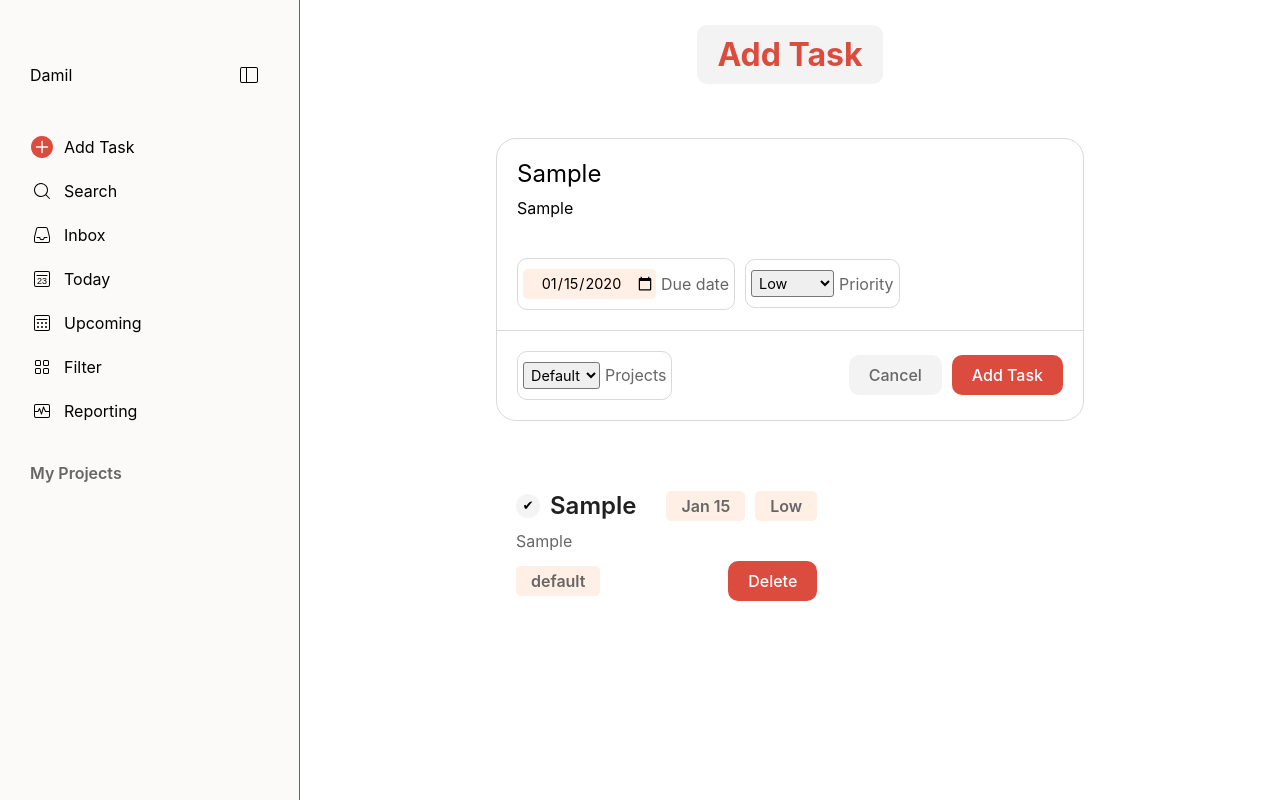
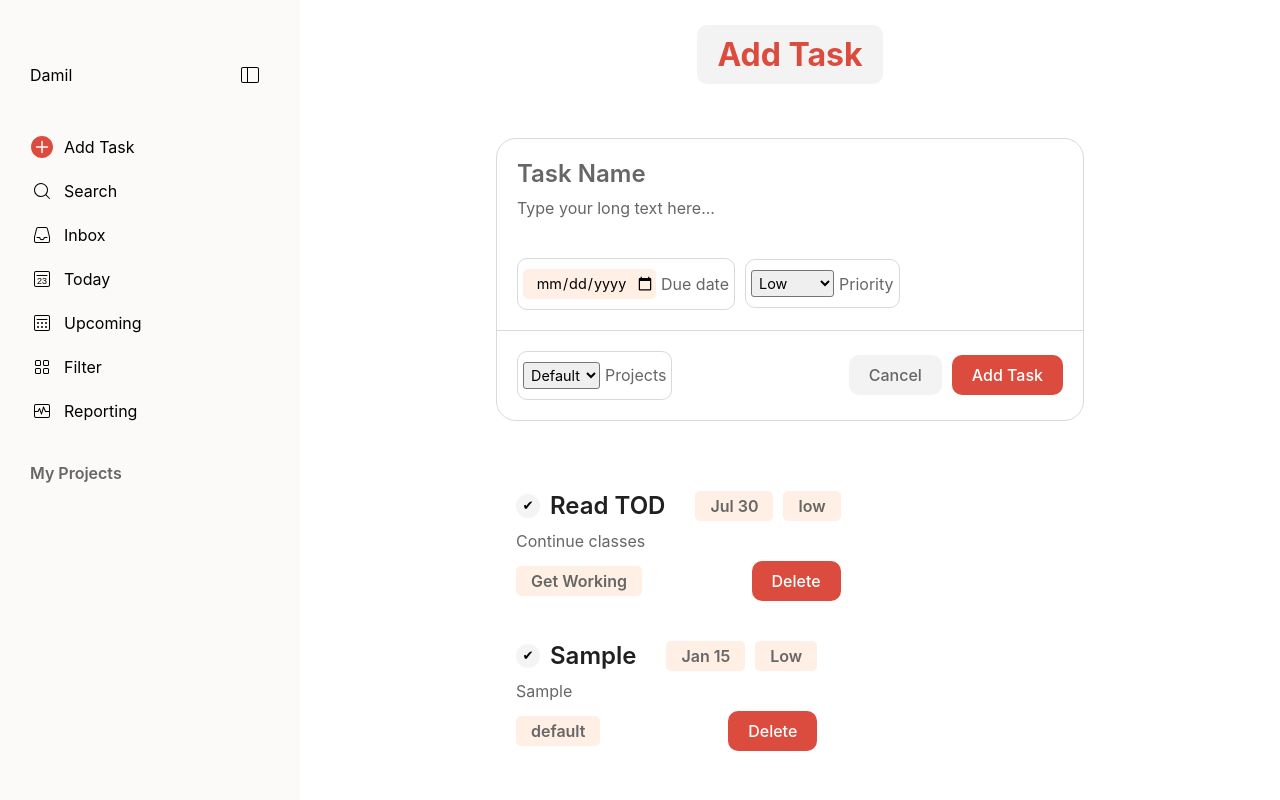
Before and after one commit to damil-adeniyi/todo-list, a website built with webpack: page src/template.html in a window 1280 px wide. Both pictures are taken after typing "Sample", "Sample", "2020-01-15" into the empty fields and a click on the button "Add Task". Shown: the top 800 px of the page. Built offline with nearby package versions, Linux system fonts and the light colour scheme.

Commit message:
change script format to work with classes remove right border of sidebar change tasks style class name to taskCard

```diff
--- a/src/index.js
+++ b/src/index.js
@@ -1,43 +1,5 @@
 import "./styles.css";
 import { format, compareAsc } from "date-fns";
-
-class Project {
-    static numProjects = 0;
-
-    constructor(name='default') {
-        this.name = name;
-        this.status = 'pending';
-        this.tasks = {};
-        Project.numProjects++
-    }
-
-    addTask(task) {
-      this.tasks[task.title] = Task;
-    }
-}
-
-class Task {
-    constructor(title = 'Get a task done',
-                desc = 'Watch Netflix',
-                dueDate = new Date().toLocaleDateString(),
-                priority = 'low') {
-            this.title = title;
-            this.desc = desc;
-            this.dueDate = dueDate;
-            this.priority = priority;
-
-    }
-}
-
-const project = new Project();
-project.name = 'Get Working'
-const task = new Task();
-const task1 = new Task('Read TOD', 'Continue classes', format(new Date(2026, 6, 30), 'LLL d'), 'low');
-const task2 = new Task('Read Freecodecamp', 'Continue OOP', format('07/02/2026', 'LLL d'), 'high');
-
-project.addTask(task1)
-project.addTask(task2)
-// console.log(project);
 
 const togglebtn = document.querySelector(".toggleBtn")
 const sidebar = document.querySelector(".sidebar")
@@ -48,59 +10,224 @@ const taskDesc = document.querySelector("#task-desc")
 const dueDate = document.querySelector("#due-date")
 const priority = document.querySelector("#priority")
 const projectName = document.querySelector("#projects-dropdown")
+const taskForm = document.querySelector("form")
+
+class Project {
+    static numProjects = 0;
+
+    constructor(name='default') {
+        this.name = name;
+        this.status = 'pending';
+        // this.project = {};
+        this.project = [];
+        Project.numProjects++
+    }
+
+    addTask(task) {
+    //   this.project[task.title] = task;
+        this.project.push(task);
+    }
+}
+
+class Task {
+    constructor(title = 'Have Fun!',
+                desc = 'Watch Netflix',
+                dueDate = format(new Date(), 'LLL d'),
+                priority = 'low',
+                projectNa) {
+            this.title = title;
+            this.desc = desc;
+            this.dueDate = dueDate;
+            this.priority = priority;
+            this.projectNa = projectNa;
+
+    }
+}
+
+const project = new Project();
+project.name = 'Get Working'
+const task = new Task();
+const task1 = new Task('Read TOD', 'Continue classes', format(new Date(2026, 6, 30), 'LLL d'), 'low', 'Get Working');
+const task2 = new Task('Read Freecodecamp', 'Continue DOM', format('07/02/2026', 'LLL d'), 'high', 'Get Working');
+
+// project.addTask(task)
+project.addTask(task1)
+// project.addTask(task2)
+// console.log(project);
+// console.log(task);
+// console.log(task1);
 
 
-addTaskBtn.addEventListener('click', function (e) {
-    e.preventDefault()
+function addTaskToProject(title, desc, duedate, priorityD, projectNa) {
+    // const project = new Project();
+    const task = new Task(title, desc, duedate, priorityD, projectNa)
+    let add = project.addTask(task)
+    console.log(project);
 
-    // task cont
-    let tasks = document.createElement("div")
-    // if(taskTitle.value === "") {
-    //     alert('Enter a Title')
-    // }
+}
 
 
-    tasks.innerHTML = `<div>
+function displayTask() {
+    taskCont.innerHTML = '';
+    const projectCont = project.project;
+    console.log(projectCont);
+    projectCont.forEach(
+        (task) => {
+            //  task cont
+                const taskCard = document.createElement("div")
+                 taskCard.classList.add('taskCard')
+            //task
+                taskCard.innerHTML = `<div>
                                 <div class="col">
                                     <div class="featCont">
                                      <div class="titlecont">
                                     <button class="checkTask">✔</button>
-                                    <h2 class="newTaskTitle">${taskTitle.value}</h2>
+                                    <h2 class="newTaskTitle">${task.title}</h2>
                                     </div>
 
                                 <div class="propCont">
-                                    <h3 class="newTaskDueDate">${format((dueDate.value), 'LLL d')}</h3>
-                                    <h3 class="newTaskPriority">${priority.value}</h3>
+                                    <h3 class="newTaskDueDate">${format((task.dueDate), 'LLL d')}</h3>
+                                    <h3 class="newTaskPriority">${task.priority}</h3>
 
                                 </div>
 
                                     </div>
-                                    <p class="newTaskDesc">${taskDesc.value}</p>
+                                    <p class="newTaskDesc">${task.desc}</p>
                                     <div class="col-foot">
-                                    <h3 class="newprojectName">${projectName.value}</h3>
-                                    <button type="submit" class="delete-btn">Delete</button>
+                                    <h3 class="newprojectName">${task.projectNa}</h3>
+                                    <button class="delete-btn">Delete</button>
                                     </div>
                                 </div>
 
                             </div>`
 
-    tasks.classList.add('tasks')
-    taskCont.appendChild(tasks)
+
+            //check the task
+            const checkTask = taskCard.querySelector('.checkTask');
+            const newTaskTitle = taskCard.querySelector('.newTaskTitle');
+            const newTaskDesc = taskCard.querySelector('.newTaskDesc');
+            checkTask.addEventListener('click', function() {
+                console.log('check');
+                newTaskTitle.classList.toggle('strike');
+                newTaskDesc.classList.toggle('strike');
+            })
+
+            //delete task
+            const deleteBtn = taskCard.querySelector('.delete-btn');
+            deleteBtn.addEventListener('click', function(e) {
+                console.log('delete');
+
+                const target = e.target;
+                target.parentElement.parentElement.parentElement.parentElement.remove();
+
+            })
 
 
-    let checkTask = document.querySelector('.checkTask');
-    let newTaskTitle = document.querySelector('.newTaskTitle');
-    let newTaskDesc = document.querySelector('.newTaskDesc');
-    checkTask.addEventListener('click', function(e) {
-        newTaskTitle.classList.toggle('strike');
-        newTaskDesc.classList.toggle('strike');
-    })
+            taskCont.appendChild(taskCard);
+        }
+    )
 
-    let deleteBtn = document.querySelector('.delete-btn');
-    deleteBtn.addEventListener('click', function(e) {
-        let target = e.target;
-        target.parentElement.parentElement.parentElement.parentElement.remove();
+}
 
-    })
+displayTask()
 
+taskForm.addEventListener('submit', function(e) {
+    e.preventDefault();
+
+    const title = taskTitle.value;
+    const desc = taskDesc.value;
+    const duedate = dueDate.value;
+    const priorityN = priority.value;
+    const projectNa = projectName.value;
+
+    addTaskToProject(title, desc, duedate, priorityN, projectNa);
+
+    displayTask()
+
+    taskForm.reset();
 });
+
+console.log(project);
+
+
+
+// addTaskBtn.addEventListener('click', function (e) {
+//     e.preventDefault()
+
+//     // task cont
+//     let tasks = document.createElement("div")
+//         tasks.classList.add('tasks')
+//     //task
+//     tasks.innerHTML = `<div>
+//                                 <div class="col">
+//                                     <div class="featCont">
+//                                      <div class="titlecont">
+//                                     <button class="checkTask">✔</button>
+//                                     <h2 class="newTaskTitle">${taskTitle.value}</h2>
+//                                     </div>
+
+//                                 <div class="propCont">
+//                                     <h3 class="newTaskDueDate">${format((dueDate.value), 'LLL d')}</h3>
+//                                     <h3 class="newTaskPriority">${priority.value}</h3>
+
+//                                 </div>
+
+//                                     </div>
+//                                     <p class="newTaskDesc">${taskDesc.value}</p>
+//                                     <div class="col-foot">
+//                                     <h3 class="newprojectName">${projectName.value}</h3>
+//                                     <button class="delete-btn">Delete</button>
+//                                     </div>
+//                                 </div>
+
+//                             </div>`
+
+//
+//     taskCont.appendChild(tasks);
+
+//     // if(taskTitle.value === "" || taskDesc.value === "") {
+//     //     alert('Please Enter a Task Name and Title.')
+//     // }if(dueDate.value === "" || priority.value === "") {
+//     //     alert('Please Enter a duedate or priority .')
+//     // } if(taskTitle.value !== "" && taskDesc.value !== "" && dueDate.value !== "" && priority.value !== "") {
+//     //     taskCont.appendChild(tasks);
+//     // }
+
+//     // else {
+//     //     taskCont.appendChild(tasks);
+//     // };
+
+
+
+//     //check the task
+//     let checkTask = document.querySelector('.checkTask');
+//     let newTaskTitle = document.querySelector('.newTaskTitle');
+//     let newTaskDesc = document.querySelector('.newTaskDesc');
+//     checkTask.addEventListener('click', function() {
+//         console.log('check');
+//         newTaskTitle.classList.toggle('strike');
+//         newTaskDesc.classList.toggle('strike');
+//     })
+
+//     //delete task
+//     let deleteBtn = document.querySelector('.delete-btn');
+//     deleteBtn.addEventListener('click', function(e) {
+//         console.log('delete');
+
+//         let target = e.target;
+//         target.parentElement.parentElement.parentElement.parentElement.remove();
+
+//     })
+
+//     //Clear the fields
+//     clearFields();
+
+// });
+
+
+// function clearFields () {
+//     taskTitle.value = "";
+//     taskDesc.value = "";
+//     priority.value = "Low";
+//     dueDate.value = "";
+// }
--- a/src/styles.css
+++ b/src/styles.css
@@ -43,7 +43,7 @@ body {
 /* sidebar */
 .main-cont .sidebar {
     background-color: var(--sidebarBg);
-    border-right: 1px solid var(--secondary-color);
+    /* border-right: 1px solid var(--secondary-color); */
     /* grid-column: 1/2;
     grid-row: 1/2; */
     padding: 50px 20px;
@@ -488,7 +488,7 @@ body {
     border-radius: 20px;
 }
 
-.main-cont .content .body .tasks {
+.main-cont .content .body .taskCard {
     display: flex;
     flex-direction: column;
     justify-content: center;
@@ -499,7 +499,7 @@ body {
 }
 
 /* col */
-.main-cont .content .body .tasks .col{
+.main-cont .content .body .taskCard .col{
     display: flex;
     flex-direction: column;
     justify-content: center;
@@ -509,19 +509,19 @@ body {
     /* border: 1px solid var(--secondary-color1); */
 }
 
-.main-cont .content .body .tasks .col .featCont{
+.main-cont .content .body .taskCard .col .featCont{
     display: flex;
     align-items: center;
     gap: 30px;
 }
 
-.main-cont .content .body .tasks .col .featCont .titlecont{
+.main-cont .content .body .taskCard .col .featCont .titlecont{
     display: flex;
     align-items: center;
     gap: 10px;
 }
 
-.main-cont .content .body .tasks .col .featCont .titlecont .checkTask{
+.main-cont .content .body .taskCard .col .featCont .titlecont .checkTask{
     height: 24px;
     width: 24px;
     border-radius: 50%;
@@ -531,35 +531,35 @@ body {
     transition: all ease-in-out 0.3s;
 }
 
-.main-cont .content .body #tasks-cont .checkTask:hover{
+.main-cont .content .body #taskCard-cont .checkTask:hover{
     background-color: var(--red);
     color: var(--background-color)
 }
 
-.main-cont .content .body .tasks .col .titlecont .newTaskTitle{
+.main-cont .content .body .taskCard .col .titlecont .newTaskTitle{
     font-family: 'Twemoji Country Flags', 'Twemoji Country Flags', -apple-system,BlinkMacSystemFont,"Segoe UI","Noto Sans",system-ui,sans-serif,"Apple Color Emoji","Segoe UI Emoji","Segoe UI Symbol","Noto Color Emoji";
     font-size: 1.5rem;
     color: var(--primary-color);
     font-weight: 600;
 }
 
-.main-cont .content .body .tasks .col .newTaskDesc{
+.main-cont .content .body .taskCard .col .newTaskDesc{
     font-family: 'Twemoji Country Flags', 'Twemoji Country Flags', -apple-system,BlinkMacSystemFont,"Segoe UI","Noto Sans",system-ui,sans-serif,"Apple Color Emoji","Segoe UI Emoji","Segoe UI Symbol","Noto Color Emoji";
     font-size: 1rem;
     color: var(--secondary-color);
 }
 
-.main-cont .content .body .tasks .col .strike{
+.main-cont .content .body .taskCard .col .strike{
     text-decoration: line-through;
 }
 
-.main-cont .content .body .tasks .col .featCont .propCont{
+.main-cont .content .body .taskCard .col .featCont .propCont{
     display: flex;
     align-items: center;
     gap: 10px;
 }
 
-.main-cont .content .body .tasks .col .featCont .propCont h3{
+.main-cont .content .body .taskCard .col .featCont .propCont h3{
     background-color: var(--sidebarBgHover);
     color: var(--secondary-color);
     padding: 5px 15px;
@@ -568,14 +568,14 @@ body {
     font-weight: 600;
 }
 
-.main-cont .content .body .tasks .col .col-foot{
+.main-cont .content .body .taskCard .col .col-foot{
     width: 100%;
     display: flex;
     justify-content: space-between;
     align-items: center;
 }
 
-.main-cont .content .body .tasks .col .col-foot h3{
+.main-cont .content .body .taskCard .col .col-foot h3{
     background-color: var(--sidebarBgHover);
     color: var(--secondary-color);
     padding: 5px 15px;
@@ -584,7 +584,7 @@ body {
     font-weight: 600;
 }
 
-.main-cont .content .body .tasks .col .col-foot button{
+.main-cont .content .body .taskCard .col .col-foot button{
         font-family: 'Twemoji Country Flags', 'Twemoji Country Flags', -apple-system,BlinkMacSystemFont,"Segoe UI","Noto Sans",system-ui,sans-serif,"Apple Color Emoji","Segoe UI Emoji","Segoe UI Symbol","Noto Color Emoji";
     border: 0;
     background-color: var(--red);
@@ -598,7 +598,7 @@ body {
 
 }
 
-.main-cont .content .body .tasks .col .col-foot button:hover{
+.main-cont .content .body .taskCard .col .col-foot button:hover{
     background-color: var(--red1);
 
 }
```
Also changed, not shown: src/template.html (+1 -1 lines), dist/main.js.
